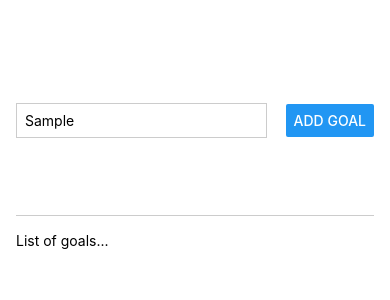
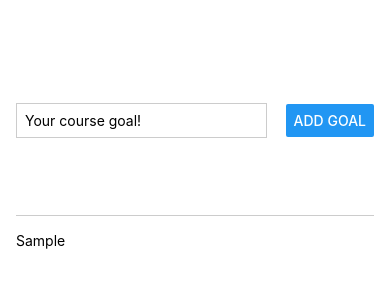
Before and after one commit to ASDAlexey/react-native-expo, a React Native app: screen / in a window 390 px wide. Both pictures are taken after typing "Sample" into the empty fields and a click on the button "ADD GOAL". Shown: the top 300 px of the page. Built offline with nearby package versions, Linux system fonts and the light colour scheme.

Commit message:
add goal item on click by button

```diff
--- a/App.tsx
+++ b/App.tsx
@@ -1,15 +1,27 @@
-import React from 'react';
+import React, { useState } from 'react';
 import { Button, StyleSheet, Text, TextInput, View } from 'react-native';
 
 export default function App(): React.JSX.Element {
+  const [enteredGoalText, setEnteredGoalText] = useState('');
+  const [courseGoals, setCourseGoals] = useState<string[]>([]);
+
+  function goalInputHandler(text: string): void {
+    setEnteredGoalText(text);
+  };
+
+  function addGoalHandler() {
+    setEnteredGoalText('');
+    setCourseGoals(currentCourseGoals => [...currentCourseGoals, enteredGoalText]);
+  };
+
   return (
     <View style={styles.appContainer}>
       <View style={styles.inputContainer}>
-        <TextInput style={styles.textInput} placeholder="Your course goal!" />
-        <Button title="Add Goal" />
+        <TextInput style={styles.textInput} value={enteredGoalText} placeholder="Your course goal!" onChangeText={goalInputHandler} />
+        <Button title="Add Goal" onPress={addGoalHandler} />
       </View>
       <View style={styles.goalsContainer}>
-        <Text>List of goals...</Text>
+        {courseGoals.map(goal => <Text key={goal}>{goal}</Text>)}
       </View>
     </View>
   );
```
